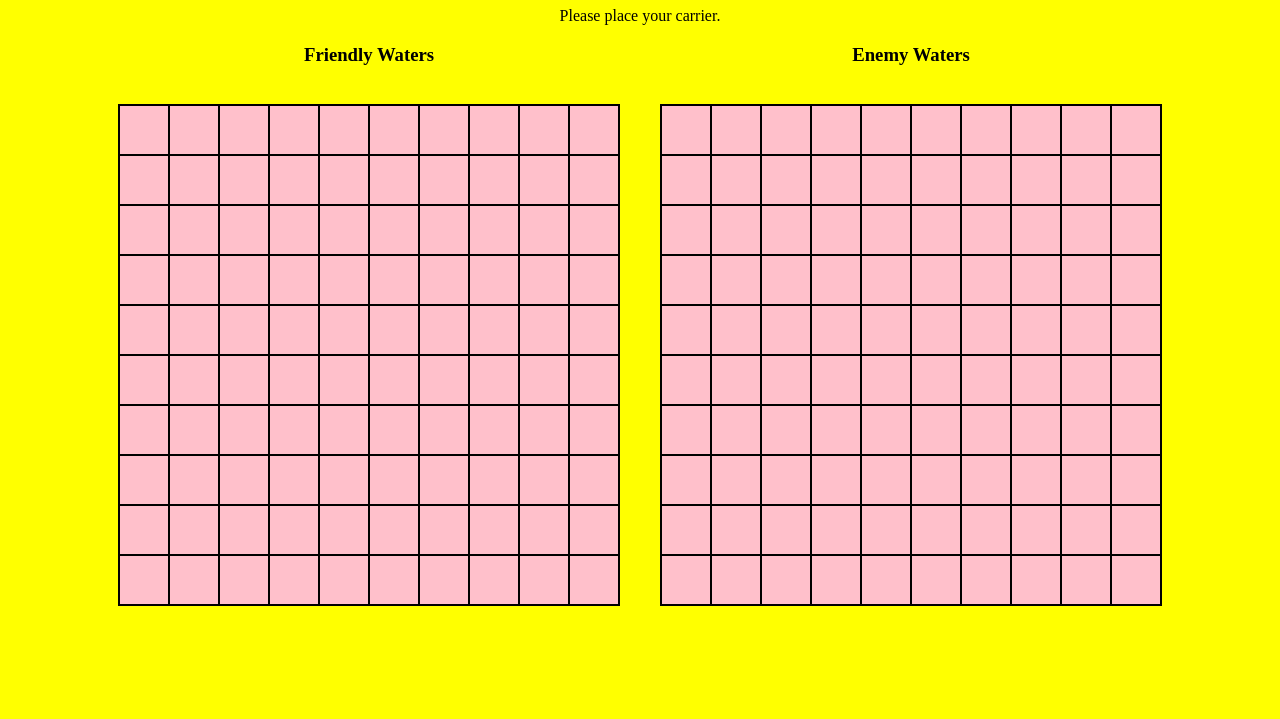
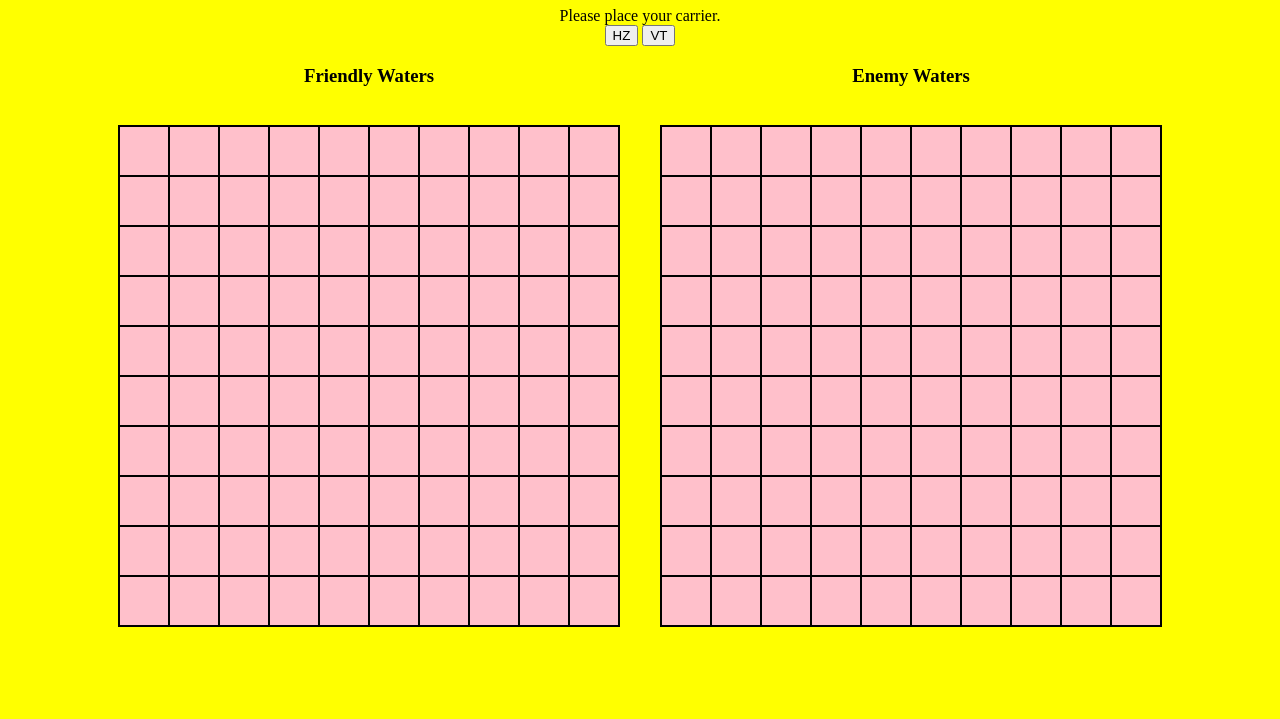
Before and after one commit to rebsrebs/battleship, a website built with webpack: page dist/index.html in a window 1280 px wide. Shown: the part 81-800 px from the top of the page. Built offline with nearby package versions, Linux system fonts and the light colour scheme.

Commit message:
Add axis buttons to DOM

```diff
--- a/dist/index.html
+++ b/dist/index.html
@@ -15,13 +15,10 @@
   </div> -->
   <div id="msgcontainer">
     <p>Example message.</p>
-    <!-- <form action="" id="shipLocationForm">
-      <label for="shipLocation">Enter ship location</label>
-      <input type="text" name="shipLocation" id="shipLocation">
-      <button type="button" id="shipLocationSubmit">Submit</button>
-    </form> -->
-
-
+  </div>
+  <div id="axiscontainer">
+    <button id="hzbtn">HZ</button>
+    <button id="vtbtn">VT</button>
   </div>
 
 
```
